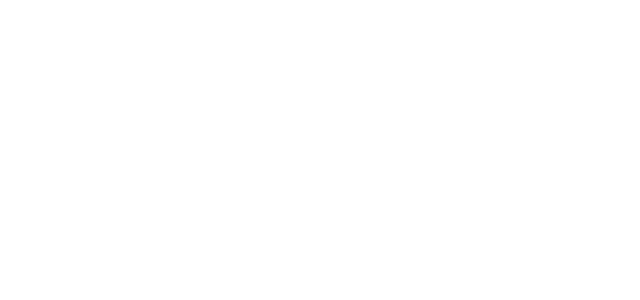
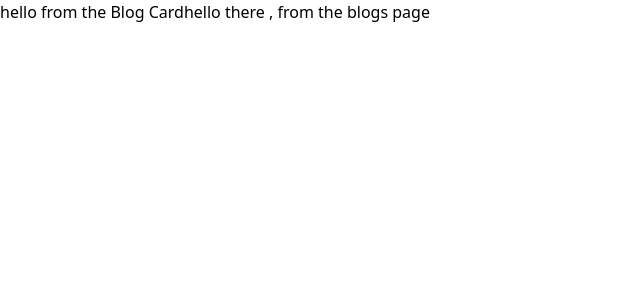
Before and after one commit to ShivanshuPande/Scroll, a React (Vite) app in the folder frontend/: page /blog in a window 1280 px wide. Before the commit this address had no page. Shown: the top 300 px of the page, without its empty margins (0-640 px from the left). Built offline with nearby package versions, Linux system fonts and the light colour scheme; a web font is replaced by a local one.

Commit message:
adding components

```diff
--- a/frontend/src/App.tsx
+++ b/frontend/src/App.tsx
@@ -2,6 +2,7 @@
 import { SignUp } from "./pages/SignUp"
 import { SignIn } from "./pages/SignIn"
 import { Blog } from "./pages/Blog"
+import { Blogs } from "./pages/Blogs"
 function App() {
 
   return (
@@ -11,6 +12,7 @@
         <Route path="/signup" element={<SignUp/>}/>
         <Route path="/signin" element={<SignIn/>}></Route>
         <Route path="/blog/:id" element={<Blog/>}/>
+        <Route path="/blog" element={<Blogs/>}/>
       </Routes>
     </BrowserRouter>
     </>
--- /dev/null
+++ b/frontend/src/components/BlogCard.tsx
@@ -0,0 +1,8 @@
+export const BlogCard =() => {
+    return (
+
+        <>
+            hello from the Blog Card
+        </>
+    )
+}
--- /dev/null
+++ b/frontend/src/pages/Blogs.tsx
@@ -0,0 +1,10 @@
+import { BlogCard } from "../components/BlogCard"
+
+export const Blogs =()=>{
+    return (
+        <>
+            <BlogCard/>
+            hello there , from the blogs page
+        </>
+    )
+}
```
Also changed, not shown: frontend/src/components/Auth.tsx (line endings or trailing spaces).
